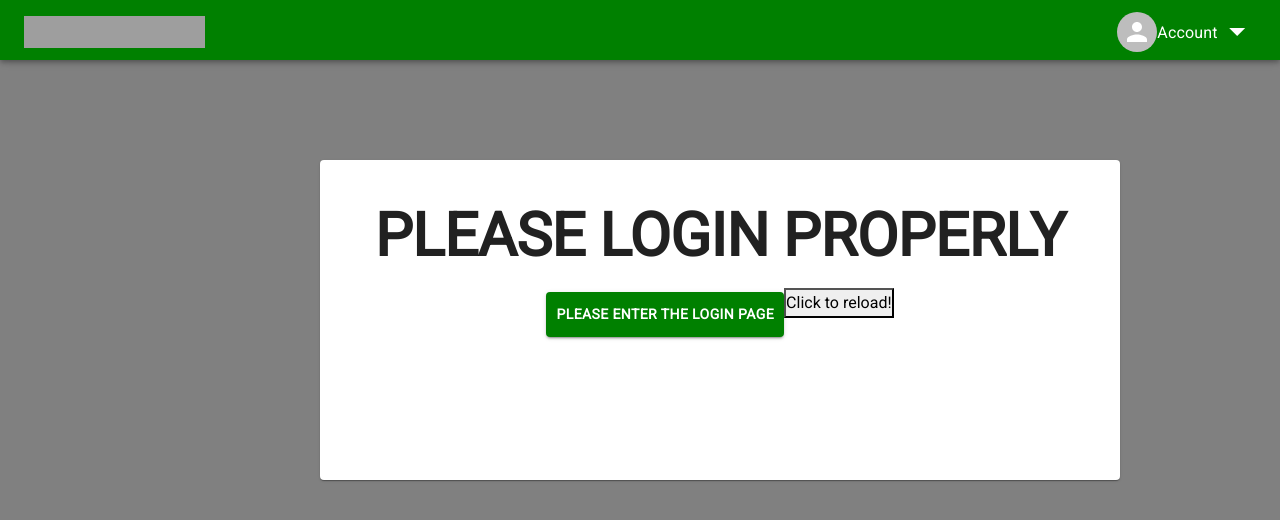
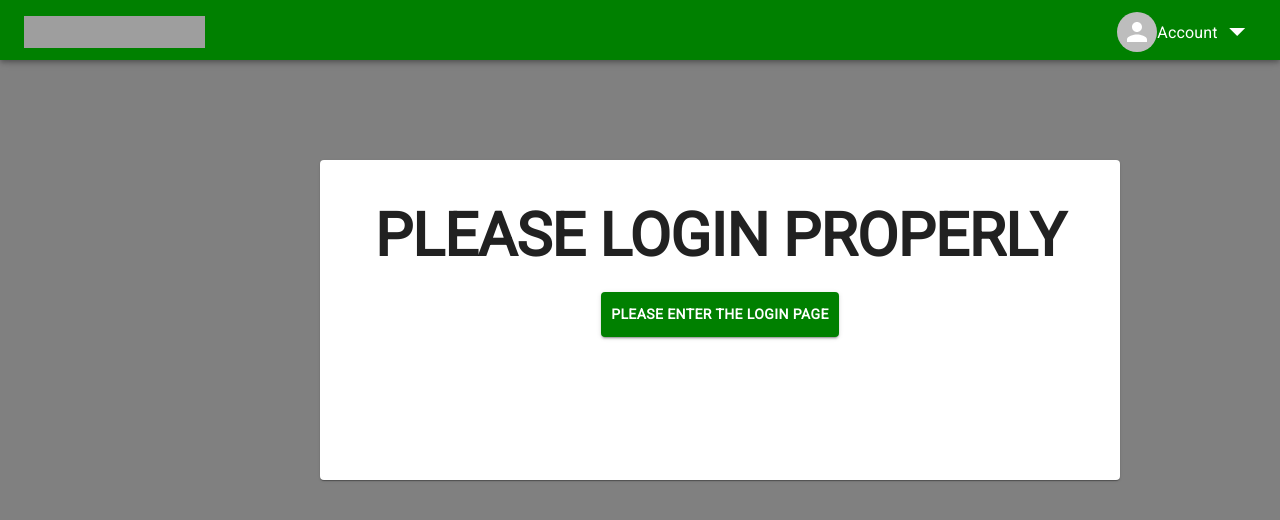
Before and after one commit to omotayoiyiola/yctstaffportal, a React (Create React App) app in the folder frontend/: page /error in a window 1280 px wide. Shown: the top 520 px of the page. Built offline with nearby package versions, Linux system fonts and the light colour scheme; no server answers; grey boxes are pictures that could not be loaded; a web font is replaced by a local one.

Commit message:
latest commits

```diff
--- a/frontend/src/components/Error.js
+++ b/frontend/src/components/Error.js
@@ -46,7 +46,6 @@ const Error = () => {
           >
             Please enter the login page
           </Button>
-          <button onClick={() => window.location.reload(false)}>Click to reload!</button>
         </Box>
       </Card>
     </Box>
```
